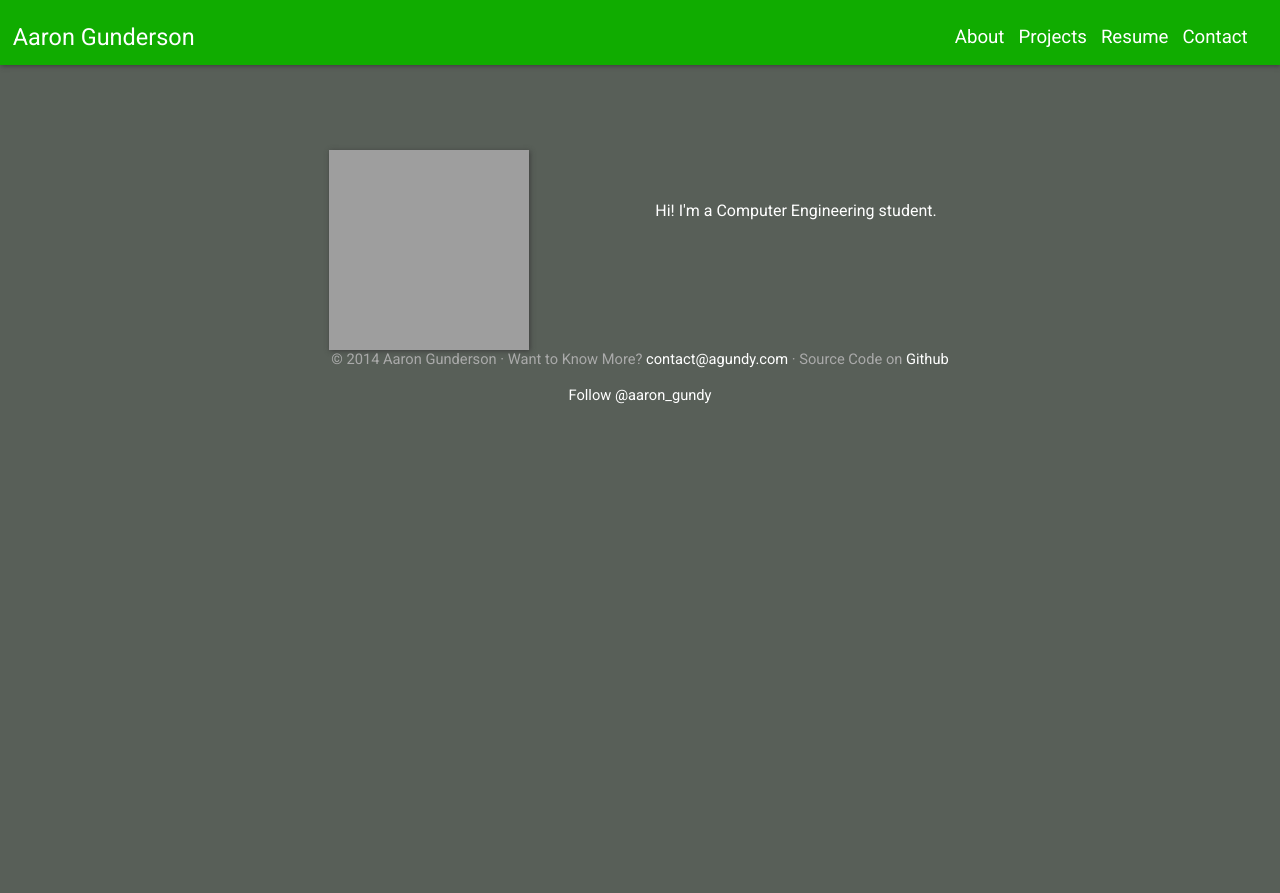
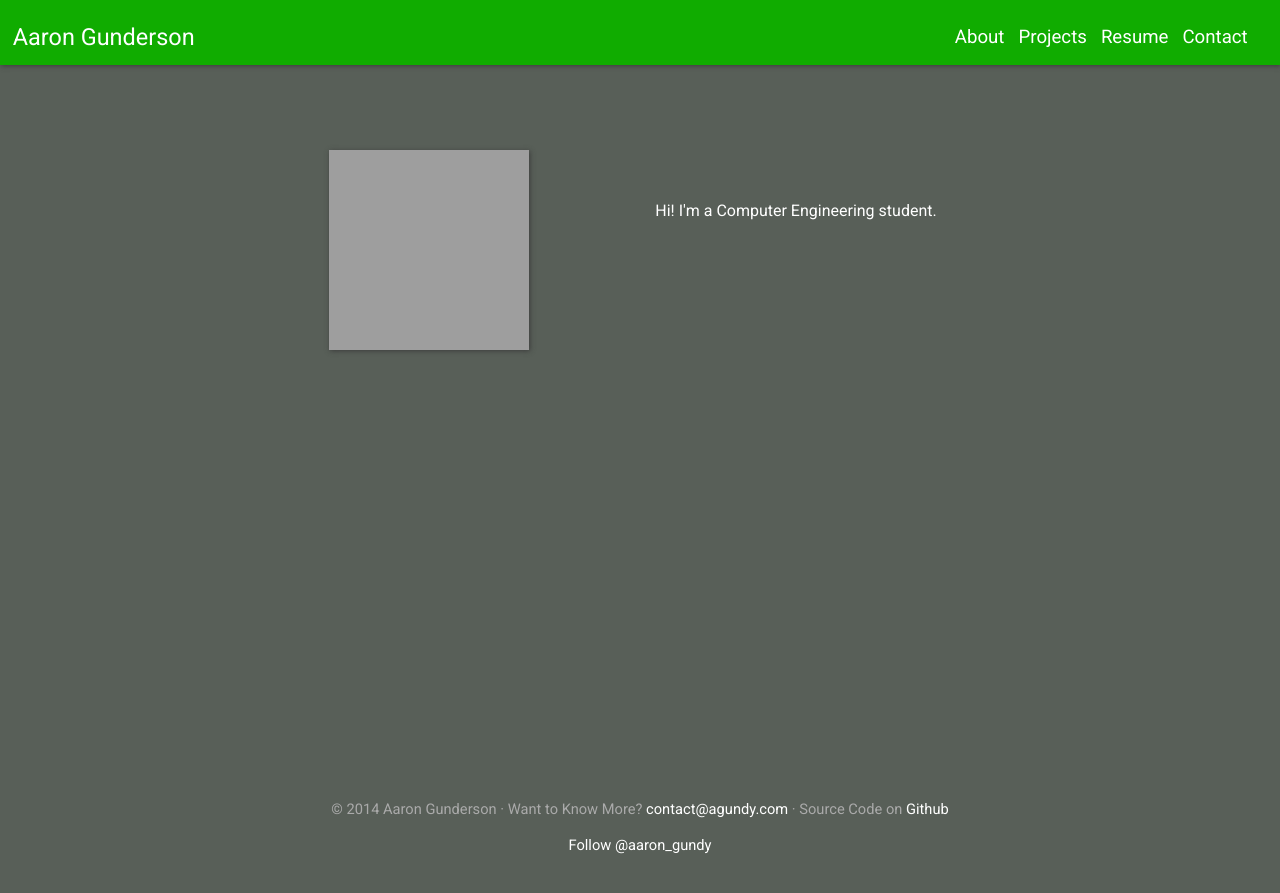
Before and after one commit to agundy/agundy.github.io, a Jekyll site: the page built from index.html, in a window 1280 px wide. Shown: the top 893 px of the page. Built offline with Jekyll 4.4.1, drawn with Linux system fonts in a browser that asks for light colours; comment, search, counter and statistics services are not loaded; grey boxes are pictures that could not be loaded.

Commit message:
fixed footer for html5

```diff
--- a/_layouts/default.html
+++ b/_layouts/default.html
@@ -32,10 +32,11 @@
 
 		<div class="push"></div>
 	</div>
-
-	<div class="footer">
-		{% include footer.html %}
-	</div>
 </body>
 
+
+<footer>
+	{% include footer.html %}
+</footer>
+
 </html>
--- a/css/footer.css
+++ b/css/footer.css
@@ -14,3 +14,11 @@
 	color: #aaaaaa;
 	text-align: center;
 }
+
+footer {
+    position: absolute;
+    left: 0;
+    bottom: 0;
+    height: 100px;
+    width: 100%;
+}
--- a/css/main.css
+++ b/css/main.css
@@ -3,10 +3,14 @@
 	font-family: 'Roboto', sans-serif;
 	color: white;
 }
+html{
+	position: relative;
+    min-height: 100%;
+}
 body {
 	padding: 0px 0px 0 0px;
-	margin: 0 0 0 0;
-	height: 100%;
+	margin: 0 0 100px;
+	/*height: 100%;*/
 	background-color: #585F58;
 }
 
```
